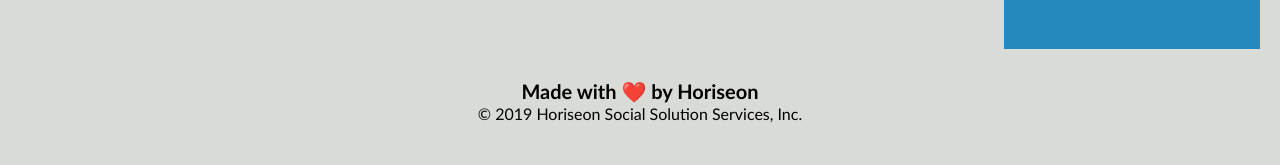
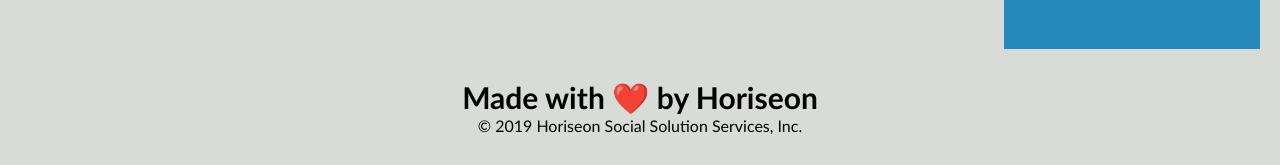
Before and after one commit to fevia/code_refactor_hw, a plain HTML site: page index.html in a window 1280 px wide. Shown: the part 1870-2035 px from the top of the page. Drawn offline with Linux system fonts and the light colour scheme.

Commit message:
edited footer

```diff
--- a/assets/css/style.css
+++ b/assets/css/style.css
@@ -156,13 +156,10 @@
     font-size: 36px;
 }
 
-.footer {
+footer {
+    font-size: 20px;
     padding: 30px;
     clear: both;
     font-family: 'Trebuchet MS', 'Lucida Sans Unicode', 'Lucida Grande', 'Lucida Sans', Arial, sans-serif;
     text-align: center;
 }
-
-.footer h2 {
-    font-size: 20px;
-}
--- a/index.html
+++ b/index.html
@@ -71,12 +71,12 @@
             </p>
         </div>
     </div>
-    <div class="footer">
+    <footer>
         <h2>Made with ❤️️ by Horiseon</h2>
         <p>
             &copy; 2019 Horiseon Social Solution Services, Inc.
         </p>
-    </div>
+    </footer>
 </body>
 
 </html>
```
